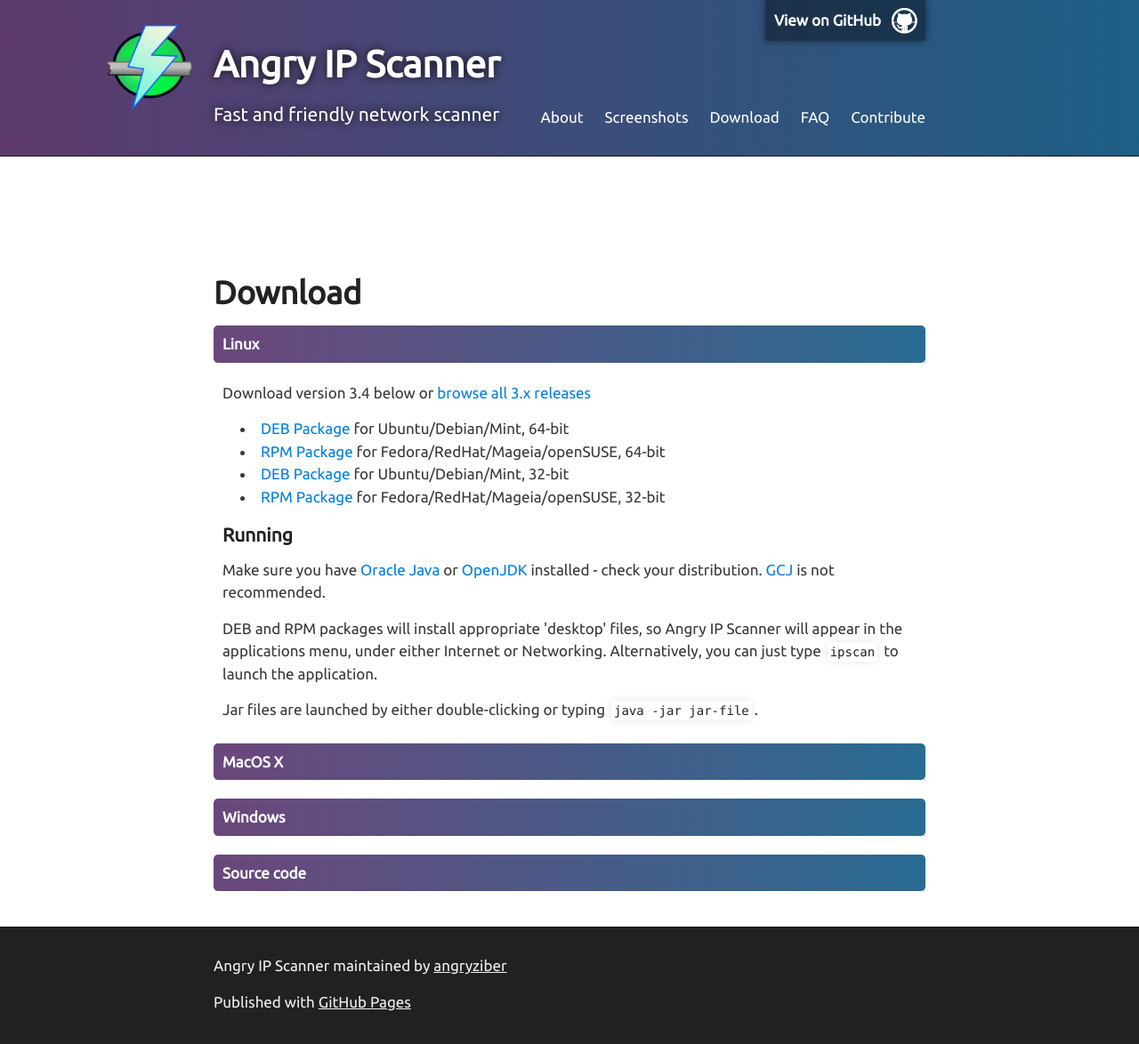
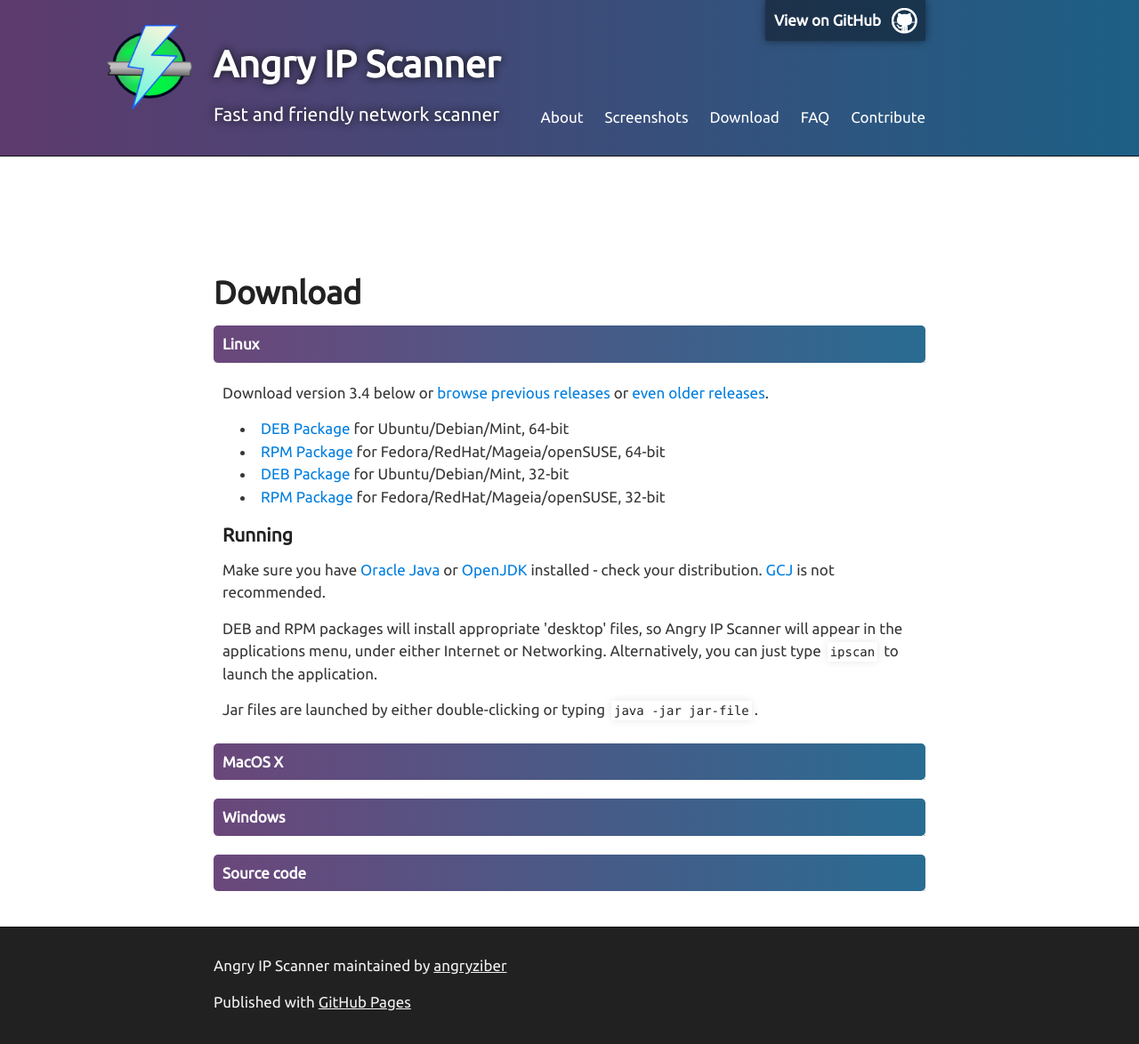
Before and after one commit to angryip/ipscan, a Jekyll site: the page built from download/index.html, in a window 1280 px wide. Shown: the whole page at 89% size. Built offline with Jekyll 4.4.1, drawn with Linux system fonts in a browser that asks for light colours.

Commit message:
link to github releases by default

```diff
--- a/download/index.html
+++ b/download/index.html
@@ -2,6 +2,7 @@
 title: Download
 layout: default
 priority: 1.0
+releases_url: https://github.com/angryziber/ipscan/releases
 sourceforge_url: http://sourceforge.net/projects/ipscan/files/ipscan3-binary/
 binary_url: http://github.com/angryziber/ipscan/releases/download/
 ---
@@ -14,7 +15,8 @@
     <div class="content">
       <p>
         Download version <b>{{ site.version }}</b> below or
-        <a href="{{ page.sourceforge_url }}">browse all 3.x releases</a>
+        <a href="{{ page.releases_url }}">browse previous releases</a> or
+        <a href="{{ page.sourceforge_url }}">even older releases</a>.
       </p>
       <ul>
         <li><a href="{{ page.binary_url }}{{ site.version }}/ipscan_{{ site.version }}_amd64.deb">DEB Package</a> for <i>Ubuntu/Debian/Mint, 64-bit</i></li>
@@ -34,7 +36,8 @@
     <div class="content">
       <p>
         Download version <b>{{ site.version }}</b> below or
-        <a href="{{ page.sourceforge_url }}">browse all 3.x releases</a>
+        <a href="{{ page.releases_url }}">browse previous releases</a> or
+        <a href="{{ page.sourceforge_url }}">even older releases</a>.
       </p>
       <ul>
         <li>
@@ -60,7 +63,9 @@
     <div class="content">
       <h4>Current</h4>
       <p>
-        Download version <b>{{ site.version }}</b> below or <a href="{{ page.sourceforge_url }}">browse all 3.x releases</a>
+        Download version <b>{{ site.version }}</b> below or
+        <a href="{{ page.releases_url }}">browse previous releases</a> or
+        <a href="{{ page.sourceforge_url }}">even older releases</a>.
       </p>
 
       <ul>
```
